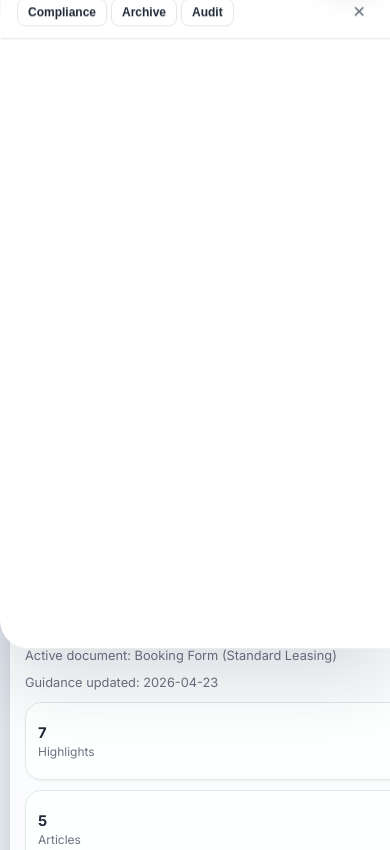
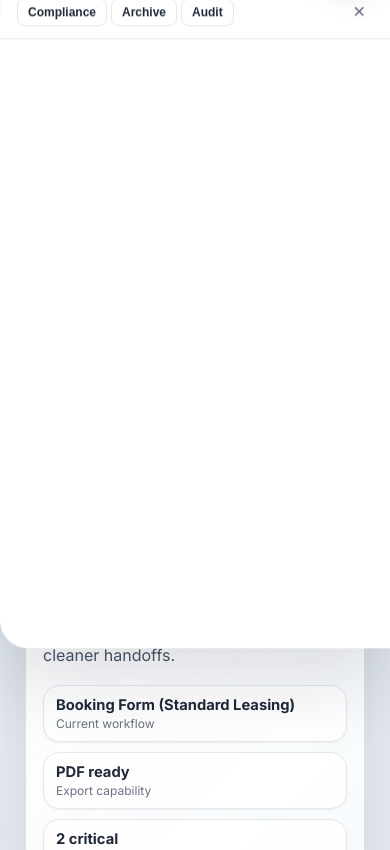
Before and after one commit to arslan9024/Henry, a React (Vite) app: page / in a window 390 px wide. Shown: the part 854-1704 px from the top of the page. Built offline with nearby package versions, Linux system fonts and the light colour scheme; what @react-pdf/renderer would draw is missing.

Commit message:
feat(ui-shell): introduce unified app shell with global sidebar

```diff
--- a/src/App.jsx
+++ b/src/App.jsx
@@ -7,10 +7,7 @@
 import TitleDeedModulePage from './components/titleDeed/TitleDeedModulePage';
 import EmiratesIdModulePage from './components/emiratesId/EmiratesIdModulePage';
 import TenantIdentityDocsPage from './components/tenantIdentity/TenantIdentityDocsPage';
-import TopNavbar from './components/TopNavbar';
-import ToastHost from './components/ToastHost';
-import SkipLink from './components/SkipLink';
-import CommandPalette from './components/CommandPalette';
+import UnifiedAppShell from './components/layout/UnifiedAppShell';
 import useAutosaveDebounce from './hooks/useAutosaveDebounce';
 
 const App = () => {
@@ -20,77 +17,25 @@
 
   // Route based on Redux state
   const currentPage = useSelector(selectCurrentPage);
-  const isPayrollPage = currentPage === 'payroll';
-  const isTenancyBuilderPage = currentPage === 'tenancyBuilder';
-  const isTitleDeedPage = currentPage === 'titleDeed';
-  const isEmiratesIdPage = currentPage === 'emiratesId';
-  const isTenantIdentityDocsPage = currentPage === 'tenantIdentityDocs';
+  const resolvePage = () => {
+    switch (currentPage) {
+      case 'payroll':
+        return <SIFPayrollPage />;
+      case 'tenancyBuilder':
+        return <TenancyContractBuilderPage />;
+      case 'titleDeed':
+        return <TitleDeedModulePage />;
+      case 'emiratesId':
+        return <EmiratesIdModulePage />;
+      case 'tenantIdentityDocs':
+        return <TenantIdentityDocsPage />;
+      case 'documentHub':
+      default:
+        return <DocumentHubPage useInternalNavigation={false} />;
+    }
+  };
 
-  // If on payroll page, render that instead (it has its own navbar/layout)
-  if (isPayrollPage) {
-    return <SIFPayrollPage />;
-  }
-
-  if (isTenancyBuilderPage) {
-    return (
-      <>
-        <SkipLink />
-        <TopNavbar />
-        <TenancyContractBuilderPage />
-        <ToastHost />
-        <CommandPalette />
-      </>
-    );
-  }
-
-  if (isTitleDeedPage) {
-    return (
-      <>
-        <SkipLink />
-        <TopNavbar />
-        <TitleDeedModulePage />
-        <ToastHost />
-        <CommandPalette />
-      </>
-    );
-  }
-
-  if (isEmiratesIdPage) {
-    return (
-      <>
-        <SkipLink />
-        <TopNavbar />
-        <EmiratesIdModulePage />
-        <ToastHost />
-        <CommandPalette />
-      </>
-    );
-  }
-
-  if (isTenantIdentityDocsPage) {
-    return (
-      <>
-        <SkipLink />
-        <TopNavbar />
-        <TenantIdentityDocsPage />
-        <ToastHost />
-        <CommandPalette />
-      </>
-    );
-  }
-
-  // Default: Document Hub
-  return (
-    <>
-      {/* T-40 — first focusable element so keyboard users can bypass the navbar */}
-      <SkipLink />
-      <TopNavbar />
-      <DocumentHubPage />
-      <ToastHost />
-      {/* T-41 — Ctrl+K command palette, rendered at root so it portals above everything */}
-      <CommandPalette />
-    </>
-  );
+  return <UnifiedAppShell>{resolvePage()}</UnifiedAppShell>;
 };
 
 export default App;
--- a/src/components/DocumentHubPage.jsx
+++ b/src/components/DocumentHubPage.jsx
@@ -22,7 +22,7 @@
 import HubMobileQuickNav from './documentHub/HubMobileQuickNav';
 import HubDrawer from './documentHub/HubDrawer';
 
-const DocumentHubPage = () => {
+const DocumentHubPage = ({ useInternalNavigation = true }) => {
   const dispatch = useDispatch();
   const activeTemplate = useSelector((state) => state.template.activeTemplate);
   const activeTemplateLabel = useSelector(selectActiveTemplateLabel);
@@ -59,6 +59,7 @@
         railCollapsed={railCollapsed}
         onOpenCompliance={openCompliance}
         leftRailSlot={
+          useInternalNavigation ? (
             <HubLeftRail
               railCollapsed={railCollapsed}
               drawerTab={drawerTab}
@@ -67,6 +68,7 @@
               onOpenArchive={openArchive}
               onOpenAudit={openAudit}
             />
+          ) : null
         }
         rightPanelSlot={
           <aside className="right-panel print-hidden" aria-label="Document checklist and tools">
@@ -75,6 +77,7 @@
         }
       />
 
+      {useInternalNavigation ? (
         <HubMobileQuickNav
           railCollapsed={railCollapsed}
           drawerTab={drawerTab}
@@ -83,6 +86,7 @@
           onOpenArchive={openArchive}
           onOpenAudit={openAudit}
         />
+      ) : null}
 
       <div data-overlay-shield>
         <FooterActionBar
--- a/src/components/SIFPayrollPage.jsx
+++ b/src/components/SIFPayrollPage.jsx
@@ -1,10 +1,5 @@
 import React from 'react';
 import SIFPayrollForm from './sif/SIFPayrollForm';
-import TopNavbar from './TopNavbar';
-import ToastHost from './ToastHost';
-import SkipLink from './SkipLink';
-import CommandPalette from './CommandPalette';
-import useAutosaveDebounce from '../hooks/useAutosaveDebounce';
 
 /**
  * SIFPayrollPage
@@ -12,16 +7,8 @@
  * Accessed via /admin/payroll or similar route
  */
 export default function SIFPayrollPage() {
-  // T-39 — single root-level debounce flushes the autosave pill
-  useAutosaveDebounce();
-
   return (
-    <>
-      {/* T-40 — first focusable element for keyboard bypass */}
-      <SkipLink />
-      <TopNavbar />
-
-      <main className="sif-payroll-page" role="main">
+    <main className="sif-payroll-page" role="main" id="main" tabIndex={-1}>
       <section className="sif-payroll-page__hero">
         <div className="sif-payroll-page__header">
           <p className="sif-payroll-page__eyebrow">Payroll command center</p>
@@ -61,9 +48,5 @@
         </p>
       </div>
     </main>
-
-      <ToastHost />
-      <CommandPalette />
-    </>
   );
 }
--- /dev/null
+++ b/src/components/layout/AppSidebar.jsx
@@ -0,0 +1,79 @@
+import React, { useMemo } from 'react';
+import { useDispatch, useSelector } from 'react-redux';
+import {
+  goToDocumentHub,
+  goToEmiratesId,
+  goToPayroll,
+  goToTenantIdentityDocs,
+  goToTenancyBuilder,
+  goToTitleDeed,
+  selectCurrentPage,
+} from '../../store/appRouteSlice';
+import { selectLeftRail, toggleLeftRail } from '../../store/uiCommandSlice';
+
+const NAV_ITEMS = [
+  { key: 'documentHub', label: 'Document Hub', icon: '📄', action: goToDocumentHub },
+  { key: 'tenancyBuilder', label: 'Tenancy Builder', icon: '🧩', action: goToTenancyBuilder },
+  { key: 'tenantIdentityDocs', label: 'Tenant Identity', icon: '🛂', action: goToTenantIdentityDocs },
+  { key: 'titleDeed', label: 'Title Deed', icon: '🏷️', action: goToTitleDeed },
+  { key: 'emiratesId', label: 'Emirates ID', icon: '🪪', action: goToEmiratesId },
+  { key: 'payroll', label: 'Payroll', icon: '💳', action: goToPayroll },
+];
+
+const AppSidebar = () => {
+  const dispatch = useDispatch();
+  const currentPage = useSelector(selectCurrentPage);
+  const leftRail = useSelector(selectLeftRail);
+  const collapsed = leftRail === 'collapsed';
+
+  const title = useMemo(() => {
+    const match = NAV_ITEMS.find((item) => item.key === currentPage);
+    return match?.label || 'Workspace';
+  }, [currentPage]);
+
+  return (
+    <aside
+      className={`app-sidebar ${collapsed ? 'is-collapsed' : ''}`}
+      aria-label="Primary navigation sidebar"
+    >
+      <div className="app-sidebar__header">
+        <button
+          type="button"
+          className="app-sidebar__toggle"
+          onClick={() => dispatch(toggleLeftRail())}
+          aria-label={collapsed ? 'Expand sidebar' : 'Collapse sidebar'}
+          title={collapsed ? 'Expand sidebar' : 'Collapse sidebar'}
+        >
+          {collapsed ? '»' : '«'}
+        </button>
+        {!collapsed ? (
+          <div className="app-sidebar__header-copy">
+            <h2>Henry Workspace</h2>
+            <p>{title}</p>
+          </div>
+        ) : null}
+      </div>
+
+      <nav className="app-sidebar__nav" aria-label="Module navigation">
+        {NAV_ITEMS.map((item) => {
+          const active = item.key === currentPage;
+          return (
+            <button
+              key={item.key}
+              type="button"
+              className={`app-sidebar__nav-item ${active ? 'is-active' : ''}`}
+              onClick={() => dispatch(item.action())}
+              aria-current={active ? 'page' : undefined}
+              title={item.label}
+            >
+              <span aria-hidden="true">{item.icon}</span>
+              {!collapsed ? <span>{item.label}</span> : null}
+            </button>
+          );
+        })}
+      </nav>
+    </aside>
+  );
+};
+
+export default AppSidebar;
--- /dev/null
+++ b/src/components/layout/UnifiedAppShell.jsx
@@ -0,0 +1,25 @@
+import React from 'react';
+import SkipLink from '../SkipLink';
+import TopNavbar from '../TopNavbar';
+import ToastHost from '../ToastHost';
+import CommandPalette from '../CommandPalette';
+import AppSidebar from './AppSidebar';
+
+const UnifiedAppShell = ({ children }) => {
+  return (
+    <>
+      <SkipLink />
+      <TopNavbar />
+      <div className="henry-shell">
+        <AppSidebar />
+        <section className="henry-shell__content" aria-label="Main content workspace">
+          {children}
+        </section>
+      </div>
+      <ToastHost />
+      <CommandPalette />
+    </>
+  );
+};
+
+export default UnifiedAppShell;
--- a/src/styles/app.css
+++ b/src/styles/app.css
@@ -102,6 +102,120 @@
   background: #e5e7eb;
 }
 
+.henry-shell {
+  max-width: var(--hub-max-width);
+  margin: 0 auto;
+  padding: var(--space-4);
+  display: grid;
+  grid-template-columns: var(--left-rail-w) minmax(0, 1fr);
+  gap: var(--space-4);
+  align-items: start;
+}
+
+.henry-shell__content {
+  min-width: 0;
+}
+
+.app-sidebar {
+  position: sticky;
+  top: calc(var(--topnav-h) + var(--space-4));
+  background: linear-gradient(180deg, #0f172a 0%, #1e293b 60%, #334155 100%);
+  color: #e2e8f0;
+  border-radius: var(--radius-lg);
+  border: 1px solid rgba(148, 163, 184, 0.28);
+  padding: var(--space-3);
+  box-shadow: var(--shadow-lg);
+  min-height: calc(100vh - var(--topnav-h) - (var(--space-6)));
+}
+
+.app-sidebar.is-collapsed {
+  width: var(--left-rail-collapsed-w);
+  padding: var(--space-3) var(--space-2);
+}
+
+.app-sidebar__header {
+  display: flex;
+  align-items: flex-start;
+  gap: var(--space-2);
+  margin-bottom: var(--space-4);
+}
+
+.app-sidebar__toggle {
+  width: 30px;
+  height: 30px;
+  border-radius: var(--radius-md);
+  border: 1px solid rgba(148, 163, 184, 0.45);
+  background: rgba(15, 23, 42, 0.55);
+  color: #f8fafc;
+  font-weight: 700;
+  cursor: pointer;
+}
+
+.app-sidebar__toggle:hover {
+  background: rgba(30, 41, 59, 0.85);
+}
+
+.app-sidebar__header-copy h2 {
+  margin: 0;
+  font-size: var(--fs-sm);
+  letter-spacing: 0.04em;
+  text-transform: uppercase;
+  color: #f1f5f9;
+}
+
+.app-sidebar__header-copy p {
+  margin: 2px 0 0;
+  color: #cbd5e1;
+  font-size: var(--fs-xs);
+}
+
+.app-sidebar__nav {
+  display: grid;
+  gap: var(--space-2);
+}
+
+.app-sidebar__nav-item {
+  display: flex;
+  align-items: center;
+  gap: var(--space-2);
+  width: 100%;
+  border: 1px solid rgba(148, 163, 184, 0.25);
+  border-radius: var(--radius-md);
+  background: rgba(30, 41, 59, 0.4);
+  color: #e2e8f0;
+  font-size: var(--fs-sm);
+  padding: var(--space-2) var(--space-3);
+  cursor: pointer;
+  text-align: left;
+}
+
+.app-sidebar__nav-item:hover {
+  background: rgba(51, 65, 85, 0.78);
+}
+
+.app-sidebar__nav-item.is-active {
+  border-color: rgba(251, 191, 36, 0.65);
+  background: linear-gradient(90deg, rgba(245, 158, 11, 0.22), rgba(30, 41, 59, 0.85));
+  color: #fef3c7;
+  box-shadow: inset 0 0 0 1px rgba(245, 158, 11, 0.28);
+}
+
+.app-sidebar.is-collapsed .app-sidebar__nav-item {
+  justify-content: center;
+  padding: var(--space-2);
+}
+
+@media (max-width: 1200px) {
+  .henry-shell {
+    grid-template-columns: 1fr;
+  }
+
+  .app-sidebar {
+    position: static;
+    min-height: auto;
+  }
+}
+
 .app-layout {
   min-height: 100vh;
   padding: 16px;
```
Lines whose indentation alone changed are shown as unchanged.
